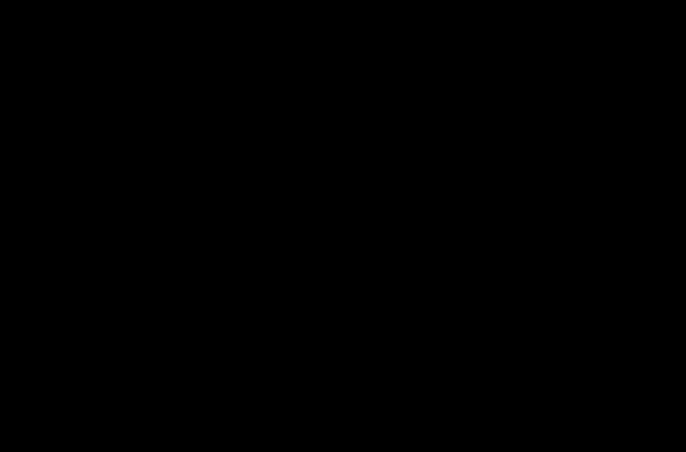
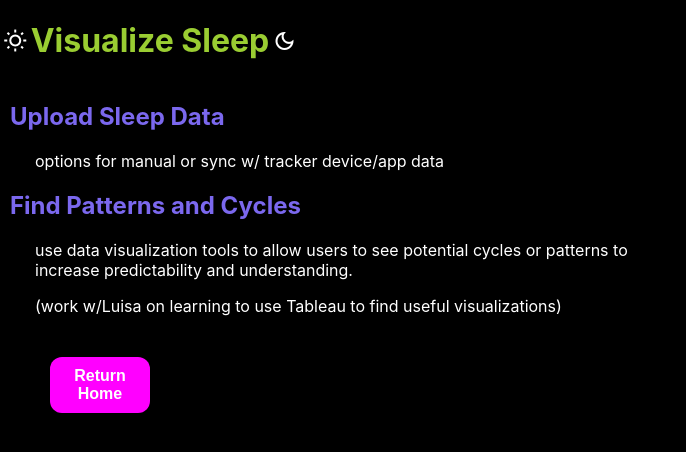
Before and after one commit to riverscd/myTimeZone, a React (Create React App) app: page /data-vis in a window 1280 px wide. Before the commit this address had no page. Shown: the top 452 px of the page, without its empty margins (0-686 px from the left). Built offline with nearby package versions, Linux system fonts and the light colour scheme.

Commit message:
added Data Visualization component shell

```diff
--- /dev/null
+++ b/src/components/DataVis.tsx
@@ -0,0 +1,27 @@
+import { Link } from "react-router-dom";
+
+export function DataVis(){
+
+    return(
+        <div>
+            <div className="home-page-title">
+            <span className="material-icons-outlined">wb_sunny </span>
+            <h1>Visualize Sleep</h1>
+            <span className="material-icons-outlined">dark_mode</span>
+            </div>
+
+            <h2>Upload Sleep Data</h2>
+            <p>options for manual or sync w/ tracker device/app data</p>
+            <h2>Find Patterns and Cycles</h2>
+            <p>use data visualization tools to allow users to see potential
+                cycles or patterns to increase predictability and understanding.
+            </p>
+            <p>(work w/Luisa on learning to use Tableau to find useful visualizations)</p>
+
+
+            <Link to="/">
+                <button>Return Home</button></Link>
+
+        </div>
+    )
+}
--- a/src/components/Home.tsx
+++ b/src/components/Home.tsx
@@ -11,7 +11,7 @@
             <span className="material-icons-outlined">dark_mode</span>
             </div>
 
-            <h2>Atypical schedule?</h2>
+            <h2>Confused by your sleep schedule?</h2>
             <h3>Make it make sense.</h3>
             <br />
             <Link to="/about">
@@ -25,7 +25,9 @@
                 <p>Connect with others in your time zone</p>
             </Link>
 
-
+            <Link to="data-vis">
+                <p>Visualize your sleep schedule</p>
+            </Link>
 
             <Link to="/resources">
                 <p>Resources</p>
--- a/src/components/Resources.tsx
+++ b/src/components/Resources.tsx
@@ -24,10 +24,15 @@
             <p>Circadian Rhythm Disorders</p>
             <p>Shift Work</p>
             <p>Parents/Caregivers</p>
+            <h3>Templates</h3>
+            <p>Planner</p>
+            <p>Sleep Tracker</p>
 
             <Link to="/">
                 <button>Return Home</button></Link>
 
+            <h2>* build out w/links/studies/info *</h2>
+
         </div>
     )
 }
--- a/src/index.tsx
+++ b/src/index.tsx
@@ -9,6 +9,7 @@
 import { Connect } from './components/Connect';
 import { Resources } from './components/Resources';
 import { About } from './components/About';
+import { DataVis } from './components/DataVis';
 
 ReactDOM.render(
   <React.StrictMode>
@@ -20,6 +21,7 @@
       <Route path="/connect" element={<Connect />} />
       <Route path="/resources" element={<Resources />} />
       <Route path="/about" element={<About />} />
+      <Route path="/data-vis" element={<DataVis />} />
     </Routes>
 
     </BrowserRouter>
```
